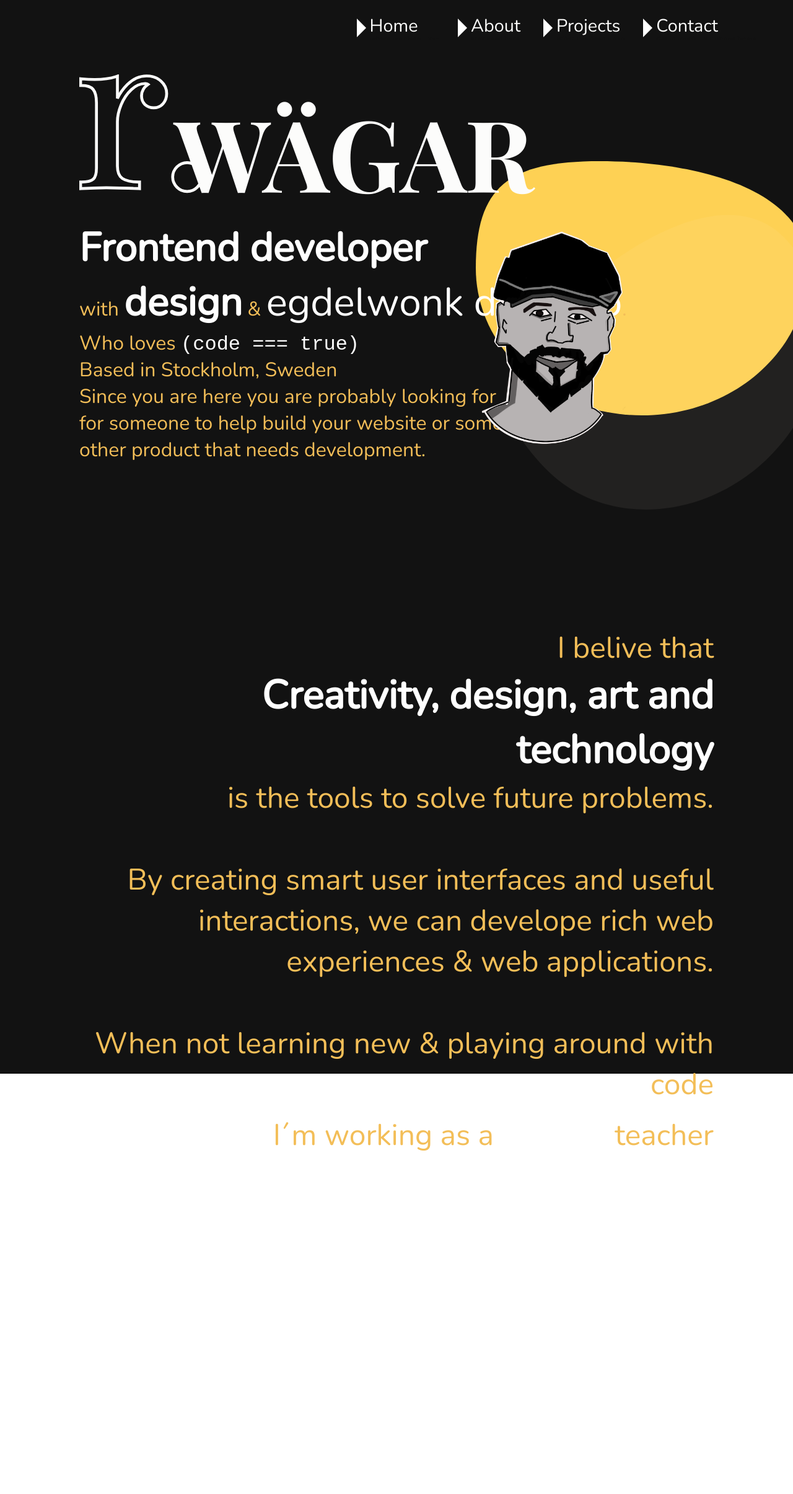
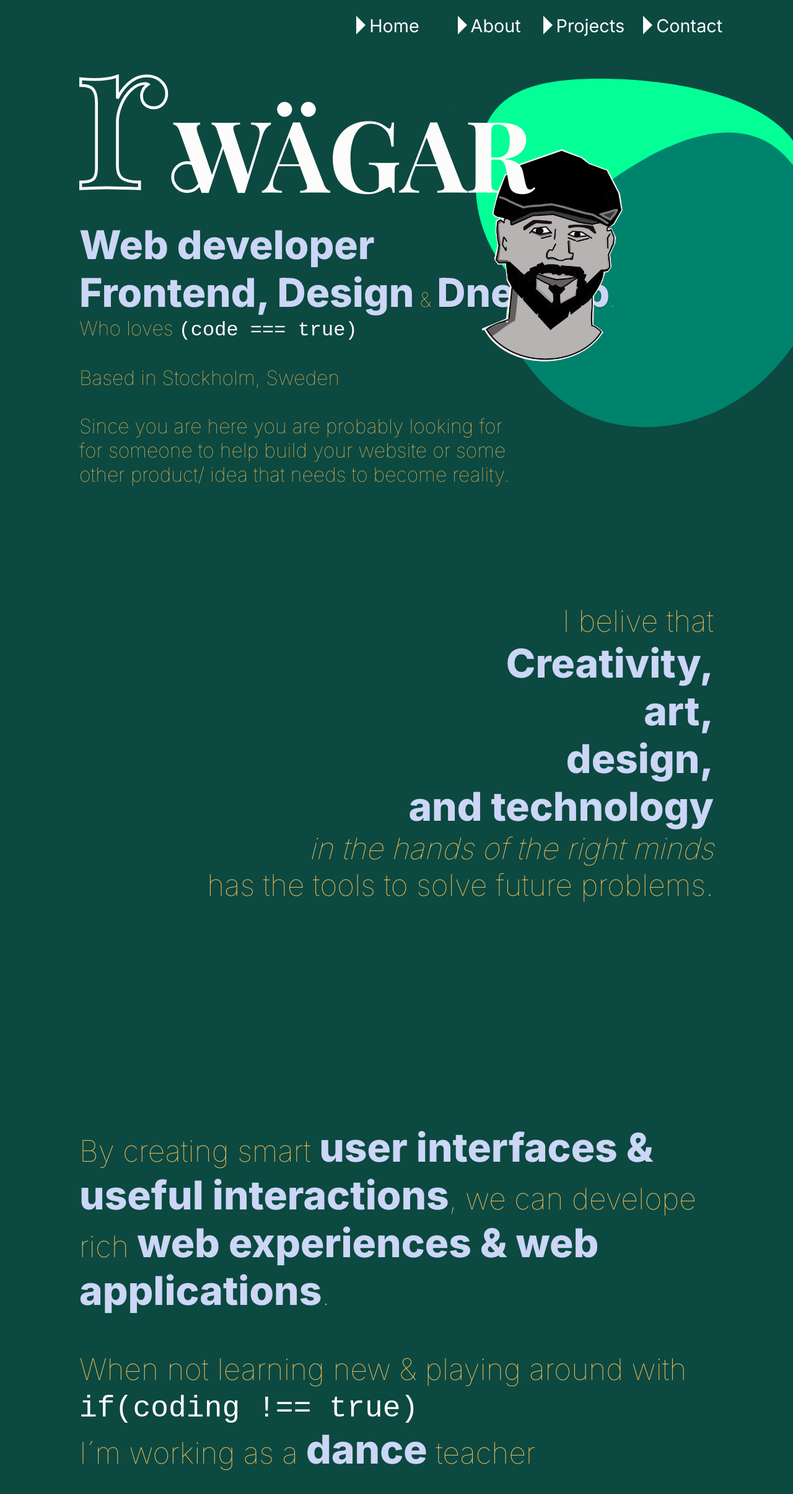
Before and after one commit to robonexx/portfolio_clean_version-main, a React (Create React App) app: page / in a window 1280 px wide. Shown: the top 2410 px of the page at 62% size. Before the commit the page ends 1870 px from the top, so only its background shows below. Built offline with nearby package versions, Linux system fonts and the light colour scheme; the HTML template or start-up script is replaced by a standard one.

Commit message:
changed color schema, added some sections

```diff
--- a/src/components/Nav/nav.scss
+++ b/src/components/Nav/nav.scss
@@ -42,7 +42,7 @@ padding: 0 1.5em;
              border-left: solid  15px #fff;
             border-top: solid transparent 15px;
             border-bottom: solid transparent 15px;
-            transform: translateX(-70%) translateY(-10%);
+            transform: translateX(-70%) translateY(-25%);
             position: absolute;
             z-index: -1;
             content: "";
@@ -52,7 +52,7 @@ padding: 0 1.5em;
 
     a {
         font-size: 1.8rem;
-        font-family: 'Nunito', sans-serif;
+        font-family: 'Inter', sans-serif;
         text-decoration: none;
         line-height: 1;
         color: #FCFCFB;
@@ -64,7 +64,7 @@ padding: 0 1.5em;
             font-family: Cambria, Cochin, Georgia, Times, 'Times New Roman', serif;
             font-weight: 100;
             text-align: right;
-            color: #121212;
+            color: #0c4941;
             transition: all 0.3s ease-in-out;
         }
     }
@@ -73,14 +73,14 @@ padding: 0 1.5em;
         &:focus {
             a {
         transform: scale(1.05);
-        color: #f3be58;
+        color: rgb(3, 255, 150);
 
             }
             small {
                 color: #FCFCFB;
             }
             &::after {
-                border-left: solid 15px #eea00f;
+                border-left: solid 15px #00836d;
             }
         }
 
--- a/src/components/design/shapes/ShapeOne.js
+++ b/src/components/design/shapes/ShapeOne.js
@@ -1,7 +1,7 @@
 const ShapeOne = () => {
     return (
-        <svg width="536" height="410" viewBox="0 0 536 410" fill="none" xmlns="http://www.w3.org/2000/svg">
-<path d="M536 172.536C536 303.684 416.012 410 268 410C119.988 410 0 303.684 0 172.536C0 41.3876 52.0333 0 200.046 0C348.058 0 536 41.3876 536 172.536Z" fill="#FED154"/>
+        <svg className="shape1" width="536" height="410" viewBox="0 0 536 410" fill="none" xmlns="http://www.w3.org/2000/svg">
+<path d="M536 172.536C536 303.684 416.012 410 268 410C119.988 410 0 303.684 0 172.536C0 41.3876 52.0333 0 200.046 0C348.058 0 536 41.3876 536 172.536Z" />
 </svg>
 
      );
--- a/src/components/design/shapes/ShapeTwo.js
+++ b/src/components/design/shapes/ShapeTwo.js
@@ -1,7 +1,7 @@
 const ShapeTwo = () => {
     return (
-        <svg width="664" height="667" viewBox="0 0 664 667" fill="none" xmlns="http://www.w3.org/2000/svg">
-<path d="M499.689 125.213C589.918 220.39 575.984 380.096 468.569 481.927C361.153 583.758 200.931 589.152 110.703 493.975C20.4742 398.798 29.7617 332.964 137.177 231.133C244.593 129.302 409.461 30.0359 499.689 125.213Z" fill="#FED1"/>
+        <svg className="shape2" width="664" height="667" viewBox="0 0 664 667" fill="none" xmlns="http://www.w3.org/2000/svg">
+<path d="M499.689 125.213C589.918 220.39 575.984 380.096 468.569 481.927C361.153 583.758 200.931 589.152 110.703 493.975C20.4742 398.798 29.7617 332.964 137.177 231.133C244.593 129.302 409.461 30.0359 499.689 125.213Z" />
 </svg>
 
      );
--- a/src/main.scss
+++ b/src/main.scss
@@ -1,5 +1,5 @@
+@import url('https://fonts.googleapis.com/css2?family=Inter:wght@100;400;800&display=swap');
 @import url('https://fonts.googleapis.com/css2?family=Playfair+Display:wght@400;500;600;700&display=swap');
-@import url('https://fonts.googleapis.com/css2?family=Nunito:ital,wght@0,200;0,400;1,200;1,400&family=Playfair+Display:wght@400;500;600;700&display=swap');
 
 * {
     margin: 0;
@@ -10,5 +10,5 @@ body {
     width: 100vw;
     height: 100%;
     overflow-x: hidden;
-
+    background-color: #0c4941;
 }
--- a/src/pages/About/About.js
+++ b/src/pages/About/About.js
@@ -1,9 +1,10 @@
 import React from 'react'
+import './about.scss'
 
 
 const About = () => {
     return (
-        <div>
+        <div className="about">
            <h1>About</h1>
             <p>Im a future front-end developer with a dancers background. <br/>I know my hunger for creativity will be an asset in this new direction. And thru the years I´ve inspired kids and youth when working as a "dance teacher". < br/> Inspiration is what lits creative minds, finding new ways to solve the future obstacles we face. <br/> With my finnish mentality, Im honest, I work hard and the inner SISU = I never give up, look to it that I get things done. ... But Ive learned thru the years to ask for help if needed. </p>
         </div>
--- /dev/null
+++ b/src/pages/About/about.scss
@@ -0,0 +1,16 @@
+.about {
+    position: relative;
+    margin-top: 8vh;
+    width: 100vw;
+    height: 92vh;
+    display: flex;
+    align-items: center;
+    justify-content: center;
+
+
+    h1 {
+        font-size: 4rem;
+        color: #FCFCFB;
+        margin: auto;
+    }
+}
--- a/src/pages/Home/Home.js
+++ b/src/pages/Home/Home.js
@@ -27,28 +27,35 @@ const Home = () => {
 
       </div>
 
-      <section className="home-section-top left">
+      <section className="home-section-top">
         <h2>
-          <b>Frontend developer</b><br />
-          with <b>design</b> & <small> backend knowledge</small>.<br />
-          Who loves <code>(code === true)</code> <br/>
-          Based in Stockholm, Sweden <br />
+          <b>Web developer</b><br />
+          <b>Frontend, Design</b> & <small> backenD</small>.<br />
+          Who loves <code>(code === true)</code> <br/><br/>
+          Based in Stockholm, Sweden <br /><br/>
           Since you are here you are probably looking for<br />
           for someone to help build your website or some<br />
-          other product that needs development.
+          other product/ idea that needs to become reality.
         </h2>
       </section>
 
-      <section className="home-section-top right">
+      <section className="home-section-mid">
         <h2>
           I belive that <br/>
-          <b>Creativity, design, art and technology</b><br />
-          is the tools to solve future problems.<br />
+          <b>Creativity, <br/>art, <br/>design, <br/> and technology</b><br />
+          <i>in the hands of the right minds </i><br/>
+          has the tools to solve future problems.<br />
            <br />
-          By creating smart user interfaces and useful interactions, we can develope rich web experiences & web applications. <br /><br />
-          When not learning new & playing around with code<br />
+          </h2>
+      </section>
+      <section className="home-section-bottom" >
+        <h2>
+        By creating smart <b>user interfaces & useful interactions</b>, we can develope rich <b>web experiences & web applications</b>. <br /><br />
+          When not learning new & playing around with <br/>
+          <code>if(coding !== true)</code><br />
           I´m working as a <b>dance</b> teacher
-          </h2>
+        </h2>
+
       </section>
 
     </div>
--- a/src/pages/Home/home.scss
+++ b/src/pages/Home/home.scss
@@ -3,7 +3,8 @@
     width: 100%;
     min-height: 100vh;
     height: 100%;
-    background-color: #121212;
+    background-color: transparent;
+    font-family: 'Inter', sans-serif;
 
 }
 
@@ -23,10 +24,10 @@
         left: 15%;
         bottom: -18%;
         font-size: 10em;
-        font-family: 'Playfair Display', serif;
         color: #FCFCFB;
         text-transform: uppercase;
         transition: transform 1s ease;
+        font-family: 'Playfair Display', sans-serif;
 
         @media (max-width: 960px) {
             font-size: 6em;
@@ -41,7 +42,7 @@
 
 .image {
     position: absolute;
-    top: 15%;
+    top: 5%;
     right: 5%;
     width: 600px;
     z-index: 1;
@@ -71,22 +72,30 @@
 }
 .shapes {
     position: absolute;
-    top: 15%;
+    top: 5%;
     right: 40%;
 
-    div:first-child {
+    .shape1 {
+        fill: rgb(3, 255, 150);
+        transition: rotate 0.4s ease-in-out;
+    }
+    .shape2 {
+        fill: #00836d;
+    }
+    div:nth-child(1) {
         position: absolute;
         top: 10%;
         left: 10%;
+
     }
-    div:last-child {
+    div:nth-child(2) {
         position: absolute;
         top: -5%;
     }
 }
 
 
-.home-section-top.left {
+.home-section-top {
     position: relative;
     top: 20vh;
     text-align: left;
@@ -107,23 +116,23 @@
     h2 {
         font-size: 2rem;
         font-weight: 100;
-        font-family: 'Nunito', sans-serif;
 
         b {
             font-size: 4rem;
-            color: #fff;
+            color: #ccd6f6;
         }
 
         code {
-            color: #fff;
+            color: #fcfcfb;
         }
 
         small {
             unicode-bidi:bidi-override;
             direction:rtl;
             font-size: 4rem;
-            font-weight: 400;
-            color: #fff;
+            font-weight: 800;
+            text-shadow: 0 1px 2px rgba(0,0,0,0.4);
+            color: #ccd6f6;
         }
 
     }
@@ -131,10 +140,9 @@
 
 }
 
-.home-section-top.right {
+.home-section-mid {
     position: relative;
-    top: 10vh;
-    text-align: left;
+    top: 5vh;
     width: 80%;
     margin: 0 auto;
     height: 100vh;
@@ -154,11 +162,51 @@
     h2 {
         font-size: 3rem;
         font-weight: 100;
-        font-family: 'Nunito', sans-serif;
 
         b {
             font-size: 4rem;
+            color: #ccd6f6;
+        }
+
+        code {
             color: #fff;
+        }
+
+        small {
+            unicode-bidi:bidi-override;
+            direction:rtl;
+            font-size: 4rem;
+            font-weight: 400;
+            color: #fff;
+        }
+    }
+}
+.home-section-bottom {
+    position: relative;
+    top: 10vh;
+    width: 80%;
+    margin: 0 auto;
+    height: 100vh;
+    color: #F3BE58;
+    text-align: left;
+    z-index: 10;
+
+    @media (max-width: 960px) {
+        width: 100%;
+        padding: 0 2em;
+        margin: 0 auto;
+        word-wrap: normal;
+        text-align: justify;
+    }
+
+
+    h2 {
+        font-size: 3rem;
+        font-weight: 100;
+
+        b {
+            font-size: 4rem;
+            color: #ccd6f6;
         }
 
         code {
```
